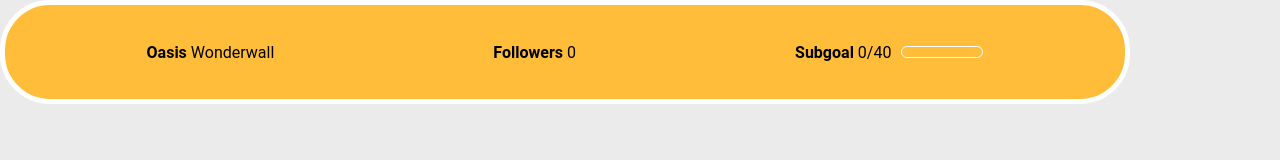
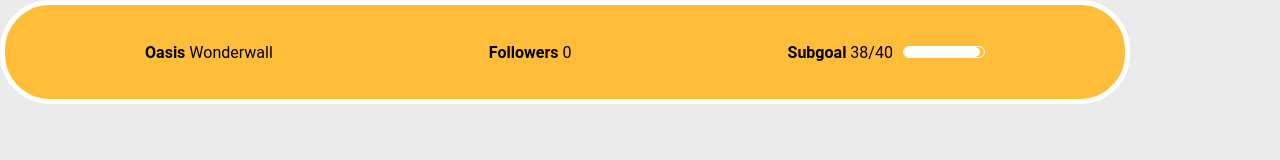
Before and after one commit to matteopof/devweb_project, a React (Create React App) app: page /subbar in a window 1280 px wide. Shown: the top 160 px of the page. Built offline with nearby package versions, Linux system fonts and the light colour scheme; no server answers.

Commit message:
Corrections

```diff
--- a/src/components/sub_bar/index.jsx
+++ b/src/components/sub_bar/index.jsx
@@ -53,7 +53,7 @@
 
 export const SubBar = (props) => {
     const [followers, setFollow] = useState(0)
-    const [subscribers, setSub] = useState(0)
+    const [subscribers, setSub] = useState(38)
     const [musicId, setMusic] = useState(1)
     const [time, setTime] = useState(0);
 
@@ -78,16 +78,15 @@
         const timer = setInterval(() => {
         if(time < chat.length){
 
-            setTime(time + increment);
-            if( Number.isInteger(time)){
 
+
+            setTime(time + 1);
             console.log(chat[time]);
             if(chat[time]["sub"]) {
                 subscribe();
             }
             else if(chat[time]["sub"] === false){
                 // unsubscribe();
-                }
             }
 
             follow();
--- a/src/components/subgoal_message/index.jsx
+++ b/src/components/subgoal_message/index.jsx
@@ -10,7 +10,7 @@
 
 export const SubgoalMessage = () => {
     const [time, setTime] = useState(0);
-    const [subs, setSub] = useState(0);
+    const [subs, setSub] = useState(38);
 
     const [messagedisplay, setMessageDisplay] = useState("none");
 
```
Lines whose indentation alone changed are shown as unchanged.
